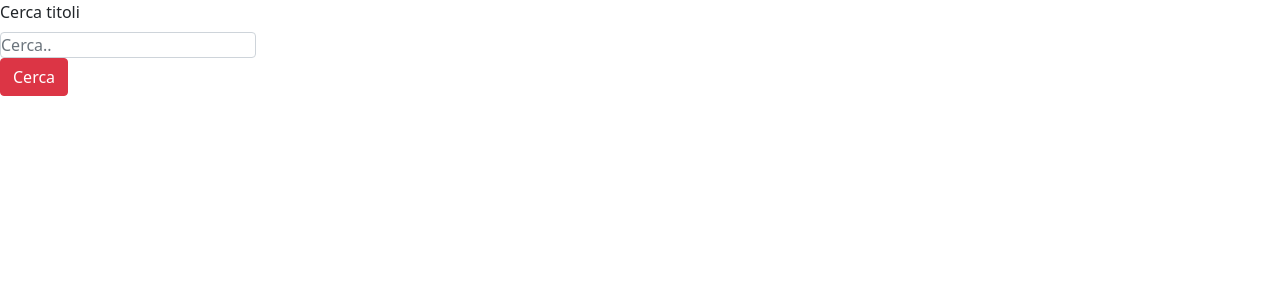
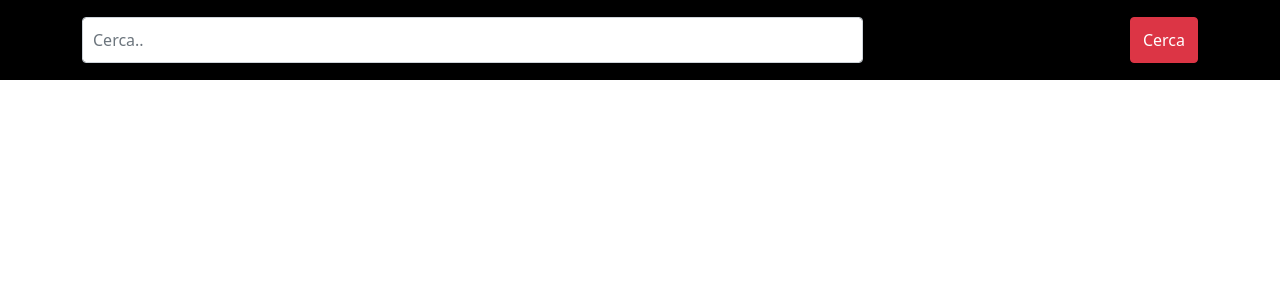
Before and after one commit to manu-devops98/vue-boolflix, a Vue app: page / in a window 1280 px wide. Shown: the top 300 px of the page. Built offline with nearby package versions, Linux system fonts and the light colour scheme.

Commit message:
add milestone 1

```diff
--- a/src/App.vue
+++ b/src/App.vue
@@ -1,12 +1,12 @@
 <template>
   <div id="app">
-    <Header @doTitle="doSearch($event)" />
-    <Main :value="inputValue" />
-    <!-- @apiCall="printTitle($event)" -->
+    <Header @doTitle="getTitles($event)" />
+    <Main :titles="titles" />
   </div>
 </template>
 
 <script>
+import axios from "axios";
 import Header from "./components/Header.vue";
 import Main from "./components/Main.vue";
 
@@ -14,8 +14,10 @@ export default {
   name: "App",
   data() {
     return {
-      inputValue: "",
-      titles: [],
+      apiKey: "84e9c8b19a36589396bf63537bcc1640",
+      queryApi:
+        "https://api.themoviedb.org/3/search/movie?api_key=84e9c8b19a36589396bf63537bcc1640&query=",
+      titles: null,
     };
   },
   components: {
@@ -23,14 +25,19 @@ export default {
     Main,
   },
   methods: {
-    doSearch(value) {
-      this.inputValue = value;
-      console.log(this.inputValue);
+    getTitles(value) {
+      this.titles = null;
+      axios
+        .get(this.queryApi + value)
+        .then((result) => {
+          console.log(result);
+          this.titles = result.data.results;
+          console.log(this.titles);
+        })
+        .catch((error) => {
+          console.log(error);
+        });
     },
-    // printTitle(array) {
-    //   this.titles = array;
-    //   console.log(this.titles);
-    // },
   },
 };
 </script>
--- a/src/components/Header.vue
+++ b/src/components/Header.vue
@@ -1,5 +1,7 @@
 <template>
-  <header>
+  <header
+    class="container-fluid d-flex justify-content-between align-items-center"
+  >
     <Search @doInput="searchTitles($event)" />
   </header>
 </template>
@@ -28,11 +30,6 @@ export default {
 <style lang="scss">
 header {
   height: 80px;
-  .input-container {
-    .form-control {
-      width: 20%;
-      padding: 0;
-    }
-  }
+  background-color: black;
 }
 </style>
--- a/src/components/Main.vue
+++ b/src/components/Main.vue
@@ -1,74 +1,34 @@
 <template>
   <main>
-    <div class="container-title">
-      <ul>
-        <li v-for="(title, index) in titles" :key="index">
-          <h1>{{ title.title }}</h1>
-          <h1>{{ title.original_title }}</h1>
-          <h1>{{ title.original_language }}</h1>
-          <h1>{{ title.vote_average }}</h1>
-        </li>
-      </ul>
+    <div class="container-fluid d-flex flex-wrap">
+      <div v-for="(title, index) in titles" :key="index" class="box p-3">
+        <h2>Titolo:</h2>
+        <p>{{ title.title }}</p>
+        <h2>Titolo Originale:</h2>
+        <p>{{ title.original_title }}</p>
+        <h2>Lingua:</h2>
+        <p>{{ title.original_language }}</p>
+        <h2>Voto:</h2>
+        <p>{{ title.vote_average }}</p>
+      </div>
     </div>
   </main>
 </template>
 
 <script>
-import axios from "axios";
-
 export default {
   name: "Main",
   components: {},
   data() {
-    return {
-      apiKey: "84e9c8b19a36589396bf63537bcc1640",
-      queryApi: "https://api.themoviedb.org/3/search/movie",
-      //   queryApi:
-      //     "https://api.themoviedb.org/3/search/movie?api_key=84e9c8b19a36589396bf63537bcc1640&query=inception",
-      titles: null,
-      textInput: "",
-    };
+    return {};
   },
-  props: {
-    value: {
-      type: String,
-    },
-  },
-  methods: {
-    getTitles() {
-      if (this.value !== "") {
-        this.titles = null;
-        axios
-          .get(this.queryApi, {
-            params: {
-              api_key: this.apiKey,
-              query: this.value,
-            },
-          })
-          .then((result) => {
-            console.log(result);
-            this.titles = result.data.results;
-            console.log(this.titles);
-          })
-          .catch((error) => {
-            console.log(error);
-          });
-      }
-    },
-  },
-  created() {
-    this.getTitles();
-  },
-  computed: {
-    changeValue() {
-      if (this.value === "") {
-        return this.titles;
-      } else {
-        return this.titles.filter((title) => (title.title = this.value));
-      }
-    },
-  },
+  props: ["titles"],
 };
 </script>
 
-<style lang="scss"></style>
+<style lang="scss">
+.box {
+  border: 2px solid black;
+  width: calc(100% / 4);
+}
+</style>
--- a/src/components/Search.vue
+++ b/src/components/Search.vue
@@ -1,8 +1,5 @@
 <template>
-  <div class="input-container">
-    <label for="exampleFormControlInput1" class="form-label"
-      >Cerca titoli</label
-    >
+  <div class="container d-flex justify-content-between">
     <input
       v-model="inputValue"
       type="text"
@@ -32,10 +29,10 @@ export default {
 </script>
 
 <style lang="scss">
-.input-container {
+.container {
   .form-control {
-    width: 20%;
-    padding: 0;
+    width: 70%;
+    padding: 10px;
   }
 }
 </style>
```
